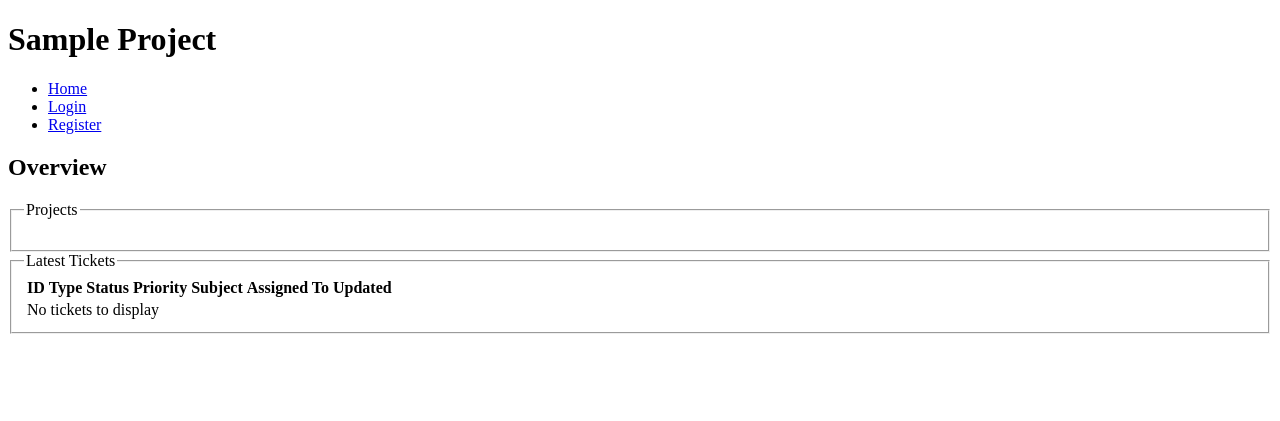
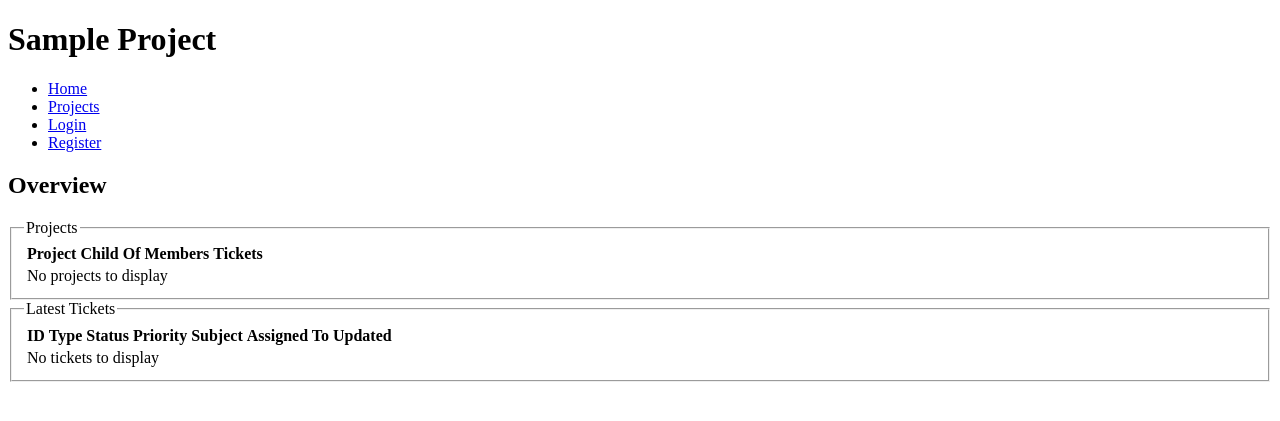
Before and after one commit to codekoala/ponymine, a Django app: template ponymine/templates/ponymine/overview.html in a window 1280 px wide. Shown: the top 421 px of the page. Run offline with Django 3.2, Linux system fonts and the light colour scheme; the template is opened without the code that fills it, so the values that code supplies are empty.

Commit message:
Added a project list and put projects into a table when being listed

```diff
--- /dev/null
+++ b/ponymine/templates/ponymine/_project_table.html
@@ -0,0 +1,27 @@
+{% load i18n %}
+
+<table class="project-table">
+    <tr class="header">
+        <th class="project-name">
+            {% trans 'Project' %}
+        </th>
+        <th class="project-parent">
+            {% trans 'Child Of' %}
+        </th>
+        <th class="project-members">
+            {% trans 'Members' %}
+        </th>
+        <th class="project-tickets">
+            {% trans 'Tickets' %}
+        </th>
+    </tr>
+    {% for project in project_list %}
+    {% include 'ponymine/_project_table_row.html' %}
+    {% empty %}
+    <tr>
+        <td class="no-projects" colspan="4">
+            {% trans 'No projects to display' %}
+        </td>
+    </tr>
+    {% endfor %}
+</table>
--- a/ponymine/templates/ponymine/_ticket_table_row.html
+++ b/ponymine/templates/ponymine/_ticket_table_row.html
@@ -1,4 +1,4 @@
-{% load i18n %}
+{% load i18n humanize %}
 <tr class="row-{% cycle 'odd' 'even' %}">
     <td class="ticket-id">
         <a href="{{ ticket.get_absolute_url }}">{{ ticket.id }}</a>
@@ -19,6 +19,7 @@
         {{ ticket.assigned_to|default:'-' }}
     </td>
     <td class="ticket-updated">
-        {{ ticket.date_updated }}
+        {{ ticket.date_updated|naturalday }},
+        {{ ticket.date_updated|date:"P" }}
     </td>
 </tr>
--- a/ponymine/templates/ponymine/base.html
+++ b/ponymine/templates/ponymine/base.html
@@ -9,6 +9,9 @@
     <ul>
         <li>
             <a href="{% url ponymine_overview %}" title="{% trans 'Overview' %}" class="overview">{% trans 'Home' %}</a>
+        </li>
+        <li>
+            <a href="{% url ponymine_project_list %}">{% trans 'Projects' %}</a>
         </li>
         {% if project.id %}
         <li>
--- a/ponymine/templates/ponymine/overview.html
+++ b/ponymine/templates/ponymine/overview.html
@@ -20,15 +20,9 @@
 <fieldset>
     <legend>{% trans 'Projects' %}</legend>
 
-    <ul>
-    {% for project in projects.page.object_list %}
-        <li>
-            <a href="{{ project.get_absolute_url }}">
-                {{ project.name }}
-            </a>
-        </li>
-    {% endfor %}
-    </ul>
+    {% with projects.page.object_list as project_list %}
+    {% include 'ponymine/_project_table.html' %}
+    {% endwith %}
 </fieldset>
 
 <fieldset>
--- a/ponymine/templates/ponymine/project_detail.html
+++ b/ponymine/templates/ponymine/project_detail.html
@@ -1,5 +1,7 @@
 {% extends "ponymine/base.html" %}
 {% load i18n %}
+
+{% block title %}{{ project.name }}{% endblock %}
 
 {% block ponymine-content %}
 <h2>{{ project.name }}</h2>
--- a/ponymine/urls.py
+++ b/ponymine/urls.py
@@ -8,6 +8,9 @@ urlpatterns = patterns('',
     url(r'^project/(?P<path>.+)/$', projects.view_project, name='ponymine_view_project'),
     url(r'^project/(?P<path>.+)/page/(?P<page>\d+)/$', projects.view_project,
         name='ponymine_view_project_page'),
+
+    url(r'^projects/(?P<page>\d+)/$', projects.project_list, name='ponymine_project_list_page'),
+    url(r'^projects/$', projects.project_list, name='ponymine_project_list'),
 
     url(r'^ticket/(?P<path>.+)/new/$', tickets.create_ticket, name='ponymine_create_ticket'),
     url(r'^ticket/(?P<ticket_id>\d+)/edit/$', tickets.edit_ticket, name='ponymine_edit_ticket'),
--- a/ponymine/views/main.py
+++ b/ponymine/views/main.py
@@ -9,8 +9,10 @@ def overview(request, template='ponymine/overview.html'):
     """
     data = {}
 
+    # TODO: make this get all projects to which a user has access
+    # (think membership of private projects)
     # get 5 projects
-    proj_paginator = Paginator(Project.objects.active(), 5, orphans=3)
+    proj_paginator = Paginator(Project.objects.public(), 5, orphans=3)
     proj_page = proj_paginator.page(1)
 
     # get 5 latest tickets
--- a/projects/sample/settings.py
+++ b/projects/sample/settings.py
@@ -75,6 +75,7 @@ INSTALLED_APPS = (
     #'django.contrib.admin',
     'django.contrib.auth',
     'django.contrib.contenttypes',
+    'django.contrib.humanize',
     'django.contrib.sessions',
     'django.contrib.sites',
     'ponymine',
```
Also changed, not shown: ponymine/templates/ponymine/_project_table_row.html (added, +20 -0 lines), ponymine/templates/ponymine/project_list.html (added, +10 -0 lines), ponymine/views/projects.py (+19 -1 lines).
